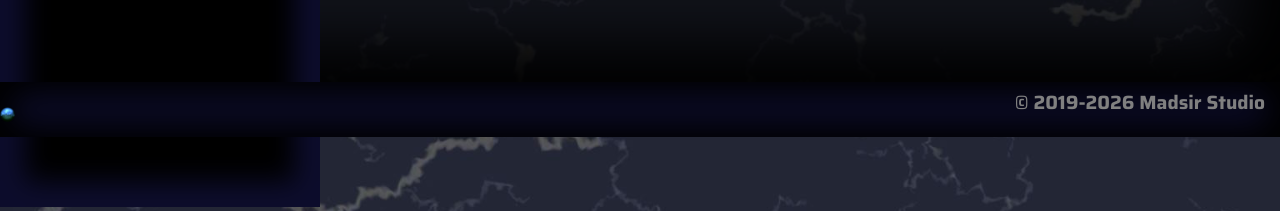
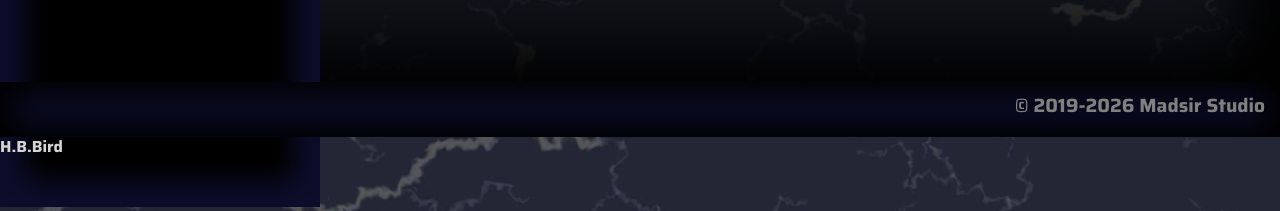
Before and after one commit to Madsir/madsirstudio.github.io, a Jekyll site: the page built from index.html, in a window 1280 px wide and 1400 px high, scrolled down 784 px. Shown: the part 1189-1400 px from the top of the window. Built offline with Jekyll 4.4.1, drawn with Linux system fonts in a browser that asks for light colours.

Commit message:
Update default.html

```diff
--- a/_layouts/default.html
+++ b/_layouts/default.html
@@ -44,7 +44,7 @@ body {
 	overflow: hidden;
 	align-items: center;
 	 text-align: center;
-	 padding: 5px 15px;
+	 padding: 8px 15px;
  margin-bottom:0;
 }
 .rightTitle {
@@ -259,7 +259,7 @@ ul {
 </div>
 	<footer>
 			<div class="flexer">
-				<div class="center"><a href="/"><img src="/Assets/msIcon.png" alt="Madsir Studio" style=display:block;margin-left:auto;margin-right:auto></a></div>
+				<div class="center"><h5>H.B.Bird</h5></a></div>
 			<div class="right">© 2019-2026 Madsir Studio</div>
 		</div>
 	</footer>
```
